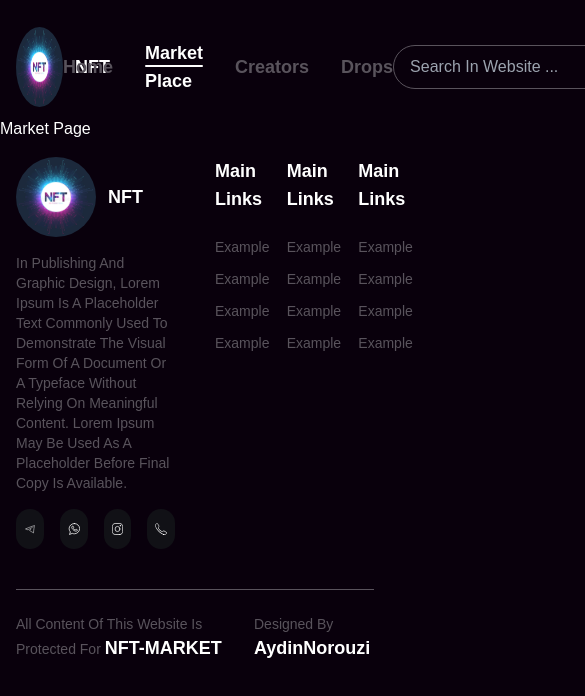
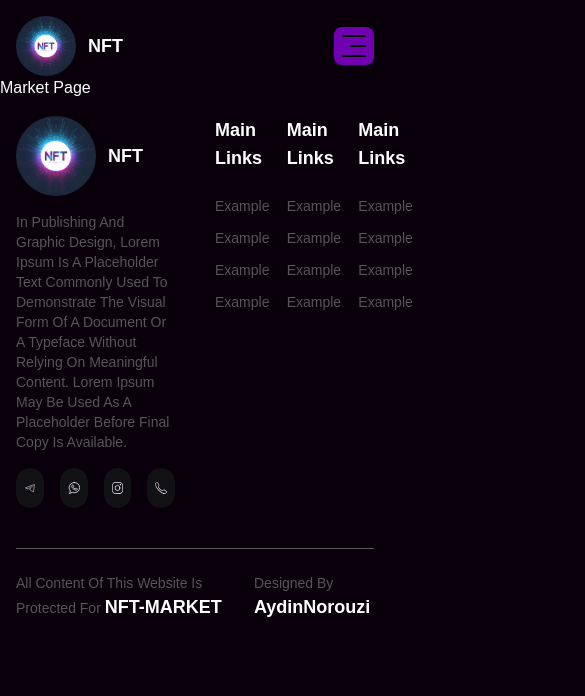
Before and after one commit to AydinN2005/nft-website, a Next.js app: page /market in a window 390 px wide. Shown: the top 696 px of the page, 585 px wide, since content can reach past the window. Built offline with nearby package versions, Linux system fonts and the light colour scheme.

Commit message:
menu component responsived

```diff
--- /dev/null
+++ b/src/components/customSvg/MenuIcon.jsx
@@ -0,0 +1,14 @@
+import style from './MenuIcon.module.css'
+import {useState} from "react";
+
+export default function MenuIcon({active}) {
+    return (
+        <div className={`${style.iconContainer}`}>
+            <div className={'flex flex-col gap-2 items-end'}>
+                <div className={`${style.line1} ${active ? style.activeLine1 : ''}`}/>
+                <div className={`${style.line2} ${active ? style.activeLine2 : ''}`}/>
+                <div className={`${style.line3} ${active ? style.activeLine3 : ''} `}/>
+            </div>
+        </div>
+    )
+}
--- /dev/null
+++ b/src/components/customSvg/MenuIcon.module.css
@@ -0,0 +1,28 @@
+.line1, .line2, .line3{
+    width: 24px;
+    height: 2px;
+    background-color: black;
+    border-radius: 16px;
+}
+.line2{
+    width: 16px;
+}
+.activeLine1{
+    transform: translateY(10px) rotate(45deg);
+}
+.activeLine2{
+    opacity: 0;
+}
+.activeLine3{
+    transform: translateY(-10px) rotate(-45deg);
+}
+
+.iconContainer{
+    background-color: var(--primary-purple);
+    padding: 8px;
+    border-radius: 8px;
+    cursor: pointer;
+}
+.iconContainer:hover{
+    background-color: #9202e6;
+}
--- a/src/components/menu/Menu.jsx
+++ b/src/components/menu/Menu.jsx
@@ -3,8 +3,16 @@ import Image from "next/image";
 import style from './Menu.module.css'
 import MenuLinks from "@/components/menu/MenuLinks";
 import MenuSearch from "@/components/menu/MenuSearch";
+import MenuIcon from "@/components/customSvg/MenuIcon";
+import {useState} from "react";
+import MobileMenu from "@/components/menu/MobileMenu";
+
 export default function Menu() {
-    return(
+    const [active, setActive] = useState(false)
+    const handleSetActive = () => {
+        setActive(!active)
+    }
+    return (
         <>
             <div className={'custom-container flex items-center justify-between'}>
                 <div className={'flex items-center gap-3'}>
@@ -13,12 +21,20 @@ export default function Menu() {
                         NFT
                     </span>
                 </div>
-                <MenuLinks />
+                <div className={'lg:block hidden'}>
+                    <MenuLinks/>
+                </div>
                 <div className={'flex items-center gap-10'}>
-                    <MenuSearch />
-                    <button className={'primary-btn'}>
+                    <div className={'lg:block hidden'}>
+                        <MenuSearch/>
+                    </div>
+                    <button className={'primary-btn md:block hidden'}>
                         connect to wallet
                     </button>
+                    <div className={`lg:hidden block`} onClick={() => setActive(!active)}>
+                        <MenuIcon active={active}/>
+                    </div>
+                    <MobileMenu active={active} handleSetActive={handleSetActive}/>
                 </div>
             </div>
         </>
--- a/src/components/menu/Menu.module.css
+++ b/src/components/menu/Menu.module.css
@@ -1,5 +1,5 @@
 .logoImg{
-    width: 80px;
-    height: 80px;
+    width: 60px;
+    height: 60px;
     border-radius: 50%;
 }
--- a/src/components/menu/MenuSearch.module.css
+++ b/src/components/menu/MenuSearch.module.css
@@ -5,7 +5,8 @@
     height: 44px;
     font-size: 16px;
     background-color: unset;
-    width: 350px;
+    min-width: 230px;
+    width: 100%;
 }
 .textInput:hover{
     border-color: white;
--- /dev/null
+++ b/src/components/menu/MobileMenu.jsx
@@ -0,0 +1,58 @@
+import Image from "next/image";
+import logo from "../../../public/images/logo.png";
+import style from './MobileMenu.module.css'
+import MenuIcon from "@/components/customSvg/MenuIcon";
+import {menuLinks} from "@/components/menu/data";
+import Link from "next/link";
+import {useRouter} from "next/router";
+import MenuSearch from "@/components/menu/MenuSearch";
+
+export default function MobileMenu({active, handleSetActive}) {
+    const router = useRouter()
+    return (
+        <div className={'overlay flex justify-end'}
+             style={active ? {zIndex: 998, opacity: 1} : {zIndex: -1, opacity: 0}}>
+            <div className={`flex flex-col gap-8 ${style.mobileMenu} relative`}
+                 style={active ? {right: 0} : {right: '-100vw'}}>
+                <div className={'flex justify-between items-center'}>
+                    <div className={'flex items-center gap-3'}>
+                        <Image style={{width: '60px', height: '60px', borderRadius: '50%'}} src={logo} alt={'logo'}/>
+                        <span className={'text-lg font-bold'}>
+                        NFT
+                    </span>
+                    </div>
+                    <div onClick={handleSetActive}>
+                        <MenuIcon active={true}/>
+                    </div>
+                </div>
+                <div className={'flex flex-col gap-6'}>
+                    <div className={'w-full'}>
+                        <MenuSearch/>
+                    </div>
+                    <strong className={'text-xl font-bold'}>
+                        main links
+                    </strong>
+                    <div className={'flex flex-col gap-2'}>
+                        {
+                            menuLinks.map(item => {
+                                return (
+                                    <Link href={item.route}>
+                            <span
+                                className={`block w-full h-full text-lg font-bold ${style.link} gray-color ${router.pathname === item.route ? style.activeLink : null}`}>
+                                {item.title}
+                            </span>
+                                    </Link>
+                                )
+                            })
+                        }
+                        <div className={'md:hidden'}>
+                            <button className={'primary-btn'} style={{borderRadius: '8px'}}>
+                                connect to wallet
+                            </button>
+                        </div>
+                    </div>
+                </div>
+            </div>
+        </div>
+    )
+}
--- /dev/null
+++ b/src/components/menu/MobileMenu.module.css
@@ -0,0 +1,37 @@
+.mobileMenu {
+    height: 100vh;
+    width: 50%;
+    border-top-left-radius: 24px;
+    border-bottom-left-radius: 24px;
+    background-color: var(--primary-bg);
+    padding: 16px;
+}
+
+.link {
+    position: relative;
+}
+
+.link::after {
+    position: absolute;
+    top: 26px;
+    left: 0;
+    content: '';
+    width: 0;
+    height: 2px;
+    background-color: white;
+    border-radius: 8px;
+    transition: all .3s;
+}
+
+.link:hover {
+    color: white;
+}
+
+.activeLink {
+    color: white;
+}
+@media screen and (max-width: 767px) {
+    .mobileMenu{
+        width: 90%;
+    }
+}
--- a/src/styles/globals.css
+++ b/src/styles/globals.css
@@ -67,11 +67,21 @@ body {
     font-size: 50px;
     font-weight: bold;
 }
-.purple-text{
+.purple-text {
     color: var(--primary-purple);
     font-size: 14px;
     font-weight: bold;
 }
-.blue-text{
+
+.blue-text {
     color: var(--primary-blue);
 }
+
+.overlay {
+    position: fixed;
+    top: 0;
+    left: 0;
+    width: 100%;
+    height: 100vh;
+    background-color: rgba(0, 0, 0, 0.8);
+}
```
Also changed, not shown: public/images/ballon.png.
